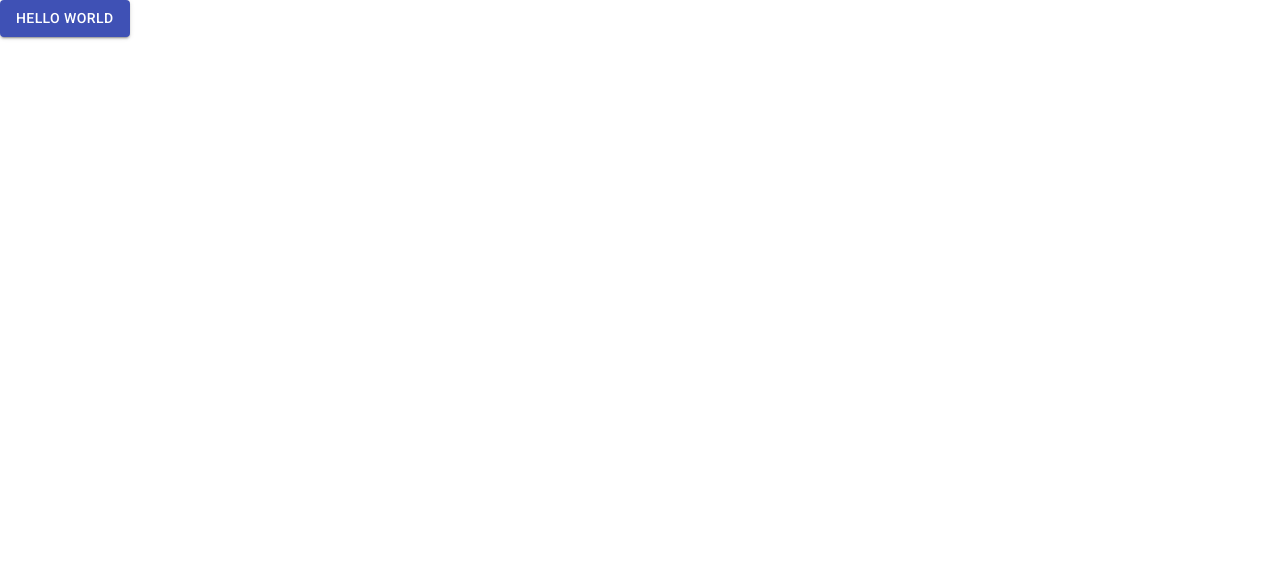
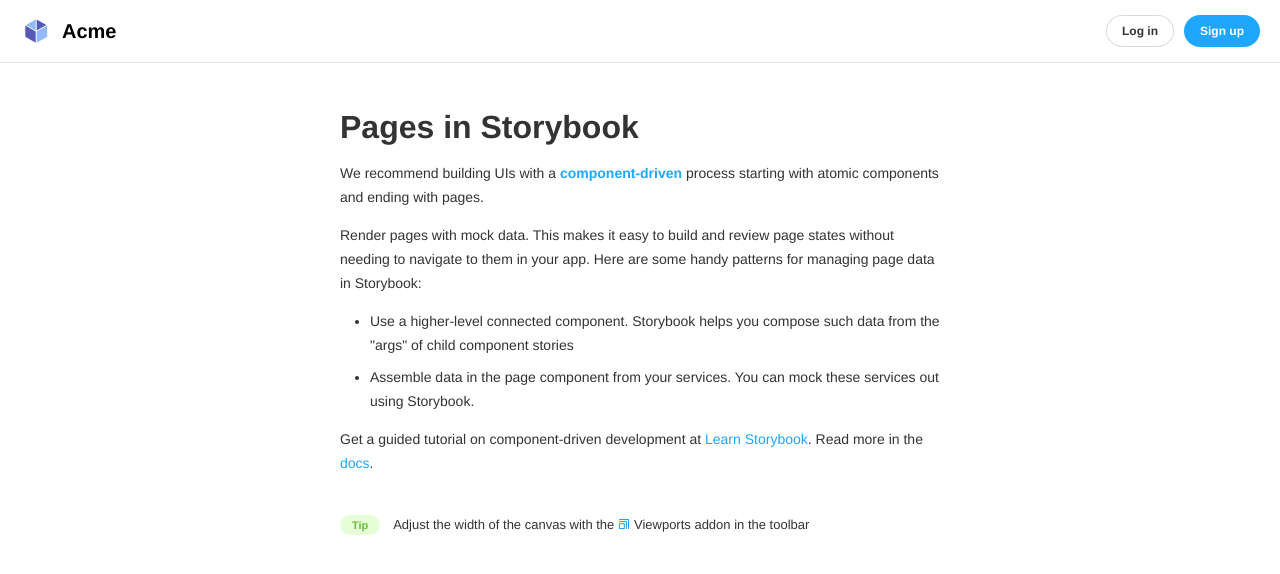
Before and after one commit to rimaz523/micolk-frontend-webapp, a React (Create React App) app: page / in a window 1280 px wide. Shown: the top 574 px of the page. Built offline with nearby package versions, Linux system fonts and the light colour scheme.

Commit message:
fix yarn timeout & add Storybook Page component

```diff
--- a/src/App.js
+++ b/src/App.js
@@ -1,13 +1,9 @@
 import React from 'react'
 import './App.css'
-import Button from '@material-ui/core/Button'
+import { Page } from './stories/Page'
 
 function App() {
-    return (
-        <Button variant="contained" color="primary">
-            Hello World
-        </Button>
-    )
+    return <Page></Page>
 }
 
 export default App
```
Also changed, not shown: 1 other file (tests, documents, lock files or other folders).
